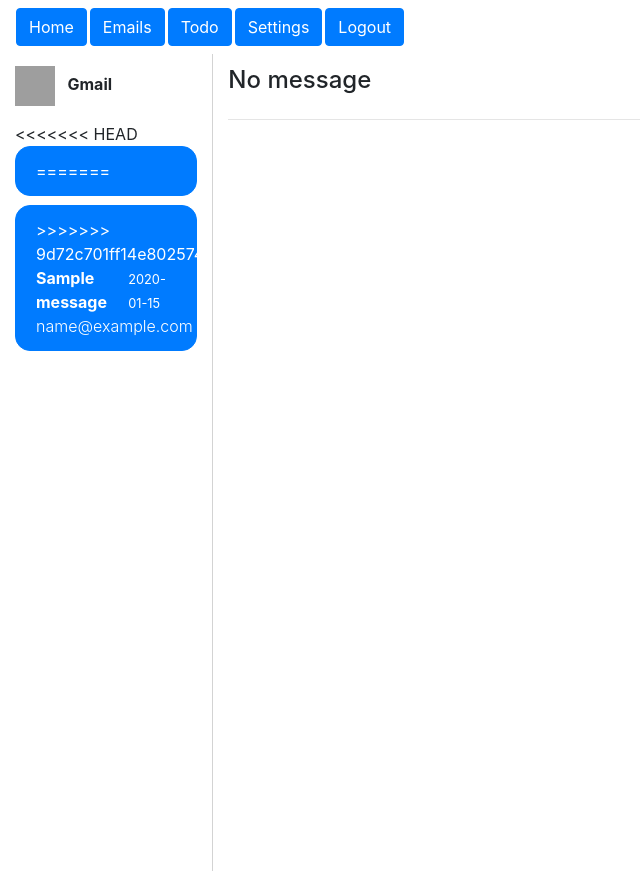
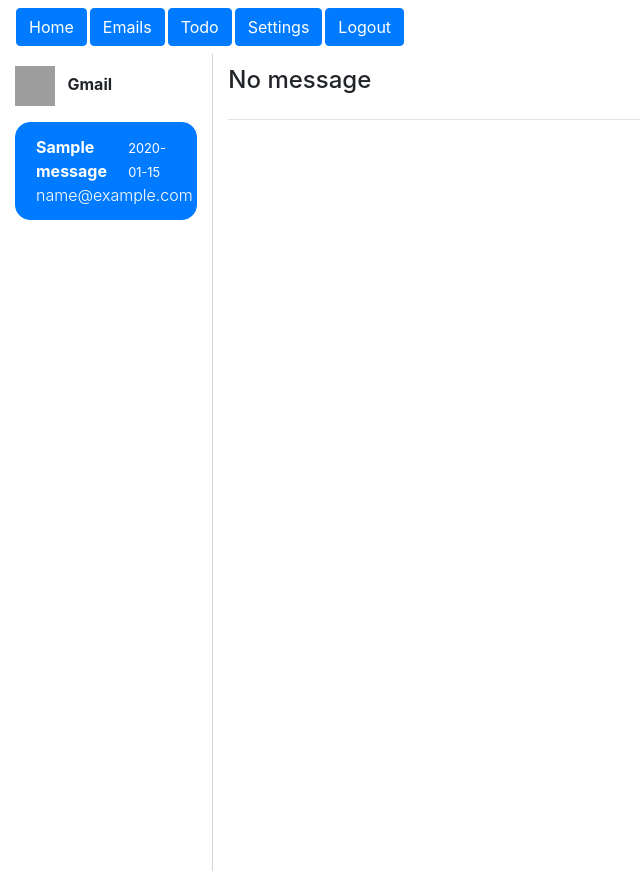
Before and after one commit to Coreyboy1820/CMPE131-Project, a Flask app: page /emails in a window 1280 px wide. Shown: the top 871 px of the page, without its empty margins (0-640 px from the left). Run offline with Flask 3, Linux system fonts and the light colour scheme; the visitor is signed in with stand-in values (Sample User, id 1); tables that the repository leaves empty hold one stand-in row (values such as "Sample post"); some libraries are stand-ins or nearby versions; grey boxes are pictures that could not be loaded.

Commit message:
fixing merge conlflicts

```diff
--- a/app/templates/emails.html
+++ b/app/templates/emails.html
@@ -27,13 +27,8 @@
                       <input type="hidden" name="email_id" value="{{email.id}}">
                       <input type="hidden" name="updateMessage" value=true>
                     </form>
-<<<<<<< HEAD
                     <a href="#" id="email-{{email.id}}-container" class="list-group-item list-group-item-action {{'active' if email.new else ''}}" style="margin-bottom: 10px; border-radius:15px;" onclick="doOnclickEmailFunctionality('{{email.subject}}', '{{email.sender.email}}', '{{email.message}}', '{{email.recievedDate}}', '{{email.id}}', '{{email.new}}');" onblur="onBlurEmail('{{email.id}}')"
                     >
-=======
-                    <a href="#" id="email-{{email.id}}-container" class="list-group-item list-group-item-action {{'active' if email.new else ''}}"
-                    style="margin-bottom: 10px; border-radius:15px;" onclick="doOnclickEmailFunctionality(this, '{{email.subject}}', '{{email.sender.email}}', '{{email.message}}', '{{email.recievedDate}}', '{{email.id}}', '{{email.new}}');">
->>>>>>> 9d72c701ff14e802574e472c8a9da062a1ad3072
                         <div class="d-flex justify-content-between">
                             <div class="font-weight-bold">{{email.subject}}</div>
                             <div><small>{{email.recievedDate}}</small></div>
@@ -99,22 +94,12 @@
     </div>
   </div>
   <script>
-<<<<<<< HEAD
   function doOnclickEmailFunctionality(subject, sender, body, recievedDate, emailId, isNew){
     showEmail(subject, sender, body, recievedDate, emailId);
     updateEmail(emailId, isNew);
   }
 
     function showEmail(subject, sender, body, recievedDate, emailId) {
-=======
-  function doOnclickEmailFunctionality(item, subject, sender, body, recievedDate, emailId, isNew){
-    showEmail(subject, sender, body, recievedDate);
-    updateEmail(emailId, isNew);
-    selectEmail(item);
-  }
-
-    function showEmail(subject, sender, body, recievedDate) {
->>>>>>> 9d72c701ff14e802574e472c8a9da062a1ad3072
       document.getElementById("email-subject").innerHTML= subject;
       document.getElementById("email-sender").innerHTML= 'From: ' + sender;
       document.getElementById("email-body").innerHTML= body;
@@ -144,14 +129,9 @@
         document.getElementById(`email-${emailId}-container`).focus()
       }
     }
-<<<<<<< HEAD
     function onBlurEmail(emailId) {
       document.getElementById(`email-${emailId}-container`).style.backgroundColor = "";
 
-=======
-    function selectEmail(item){
-      item.style.background_color = "lightblue";
->>>>>>> 9d72c701ff14e802574e472c8a9da062a1ad3072
     }
   </script>
 
```
